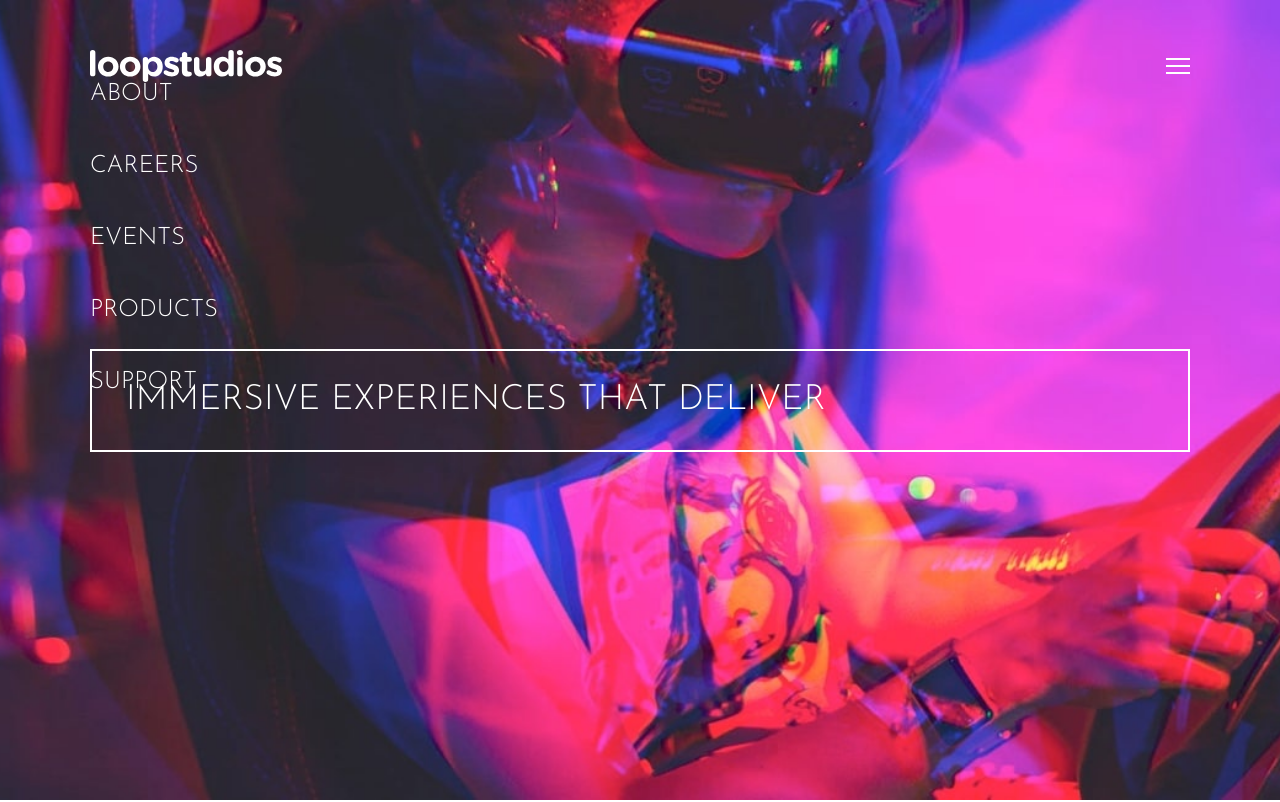
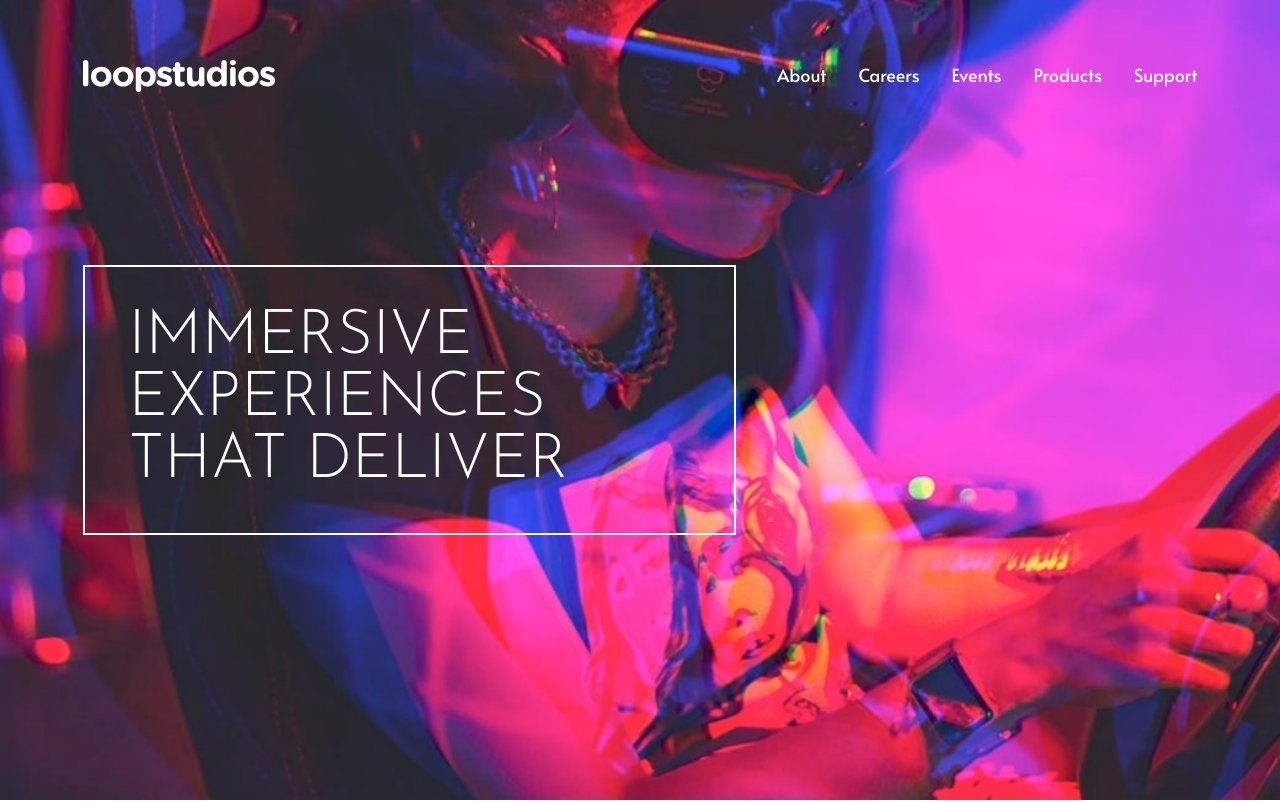
Before and after one commit to madegilangaditya/loopstudios-landing-page-main, a website: page index.html in a window 1280 px wide. Shown: the top 802 px of the page. Drawn offline with Linux system fonts and the light colour scheme.

Commit message:
add banner style for destop

```diff
--- a/index.html
+++ b/index.html
@@ -18,7 +18,7 @@
           <a href="#" class="logo-wrap">
             <img src="./images/logo.svg" alt="logo">
           </a>
-          <a href="#" class="mobile-menu-hamburger">
+          <a href="#" class="mobile-menu-hamburger lg:hidden">
             <img src="./images/icon-hamburger.svg" alt="menu Open" class="menu-open">
             <img src="./images/icon-close.svg" alt="menu Open" class="menu-close">
           </a>
--- a/src/scss/_banner.scss
+++ b/src/scss/_banner.scss
@@ -1,5 +1,5 @@
 .banner{
-    @apply h-screen;
+    @apply h-screen lg:pb-[145px];
 
     .banner-img{
         @apply absolute h-full w-full object-cover;
@@ -11,10 +11,10 @@
     }
 
     .title-wrap{
-        @apply border-2 border-white py-8 px-[34px] w-full;
+        @apply border-2 border-white py-8 px-[34px] w-full lg:max-w-[653px] lg:px-11 lg:py-10;
 
         h1{
-            @apply font-josefin-sans uppercase text-white leading-none text-[35px];
+            @apply font-josefin-sans uppercase text-white leading-none text-[35px] lg:text-[62px];
 
             @media (max-width:374px) {
                 @apply text-[27px];
--- a/src/scss/_general.scss
+++ b/src/scss/_general.scss
@@ -14,7 +14,7 @@ body{
 }
 
 .container{
-    @apply px-[30px];
+    @apply px-[30px] lg:px-5;
 }
 
 .btn{
--- a/src/scss/_header.scss
+++ b/src/scss/_header.scss
@@ -1,8 +1,12 @@
 .header-fixed{
-    @apply absolute w-full pt-[50px] transition-colors;
+    @apply absolute w-full pt-[50px] lg:pt-[60px]  transition-colors;
 
     .main-menu{
-        @apply hidden lg:flex w-full;
+        @apply hidden lg:flex w-full lg:flex-initial lg:basis-0;
+
+        &-wrap{
+            @apply lg:flex lg:gap-8 lg:justify-end;
+        }
     }
 
     .mobile-menu-hamburger{
@@ -35,10 +39,10 @@
 }
 
 .menu-item{
-    @apply mb-12;
+    @apply mb-12 lg:mb-0;
 
     a{
-        @apply text-[24px] text-white font-josefin-sans uppercase leading-none;
+        @apply text-[24px] text-white font-josefin-sans uppercase leading-none lg:normal-case lg:font-sans lg:text-[18px];
 
     }
 
--- a/tailwind.config.js
+++ b/tailwind.config.js
@@ -42,17 +42,9 @@ module.exports = {
             maxWidth: 'calc(100% - 60px)',
           },
           '@screen lg': {
-            maxWidth: '85%',
-          },
-          '@screen xl': {
-            maxWidth: 'calc(100% - 120px)',
-          },
-          '@screen 2xl': {
-            maxWidth: 'calc(100% - 120px)',
-          },
-          '@screen 4xl': {
-            maxWidth: '1628px',
+            maxWidth: '1155px',
           }
+
         }
       })
     }
```
Also changed, not shown: dist/app.css, 1 other file.
